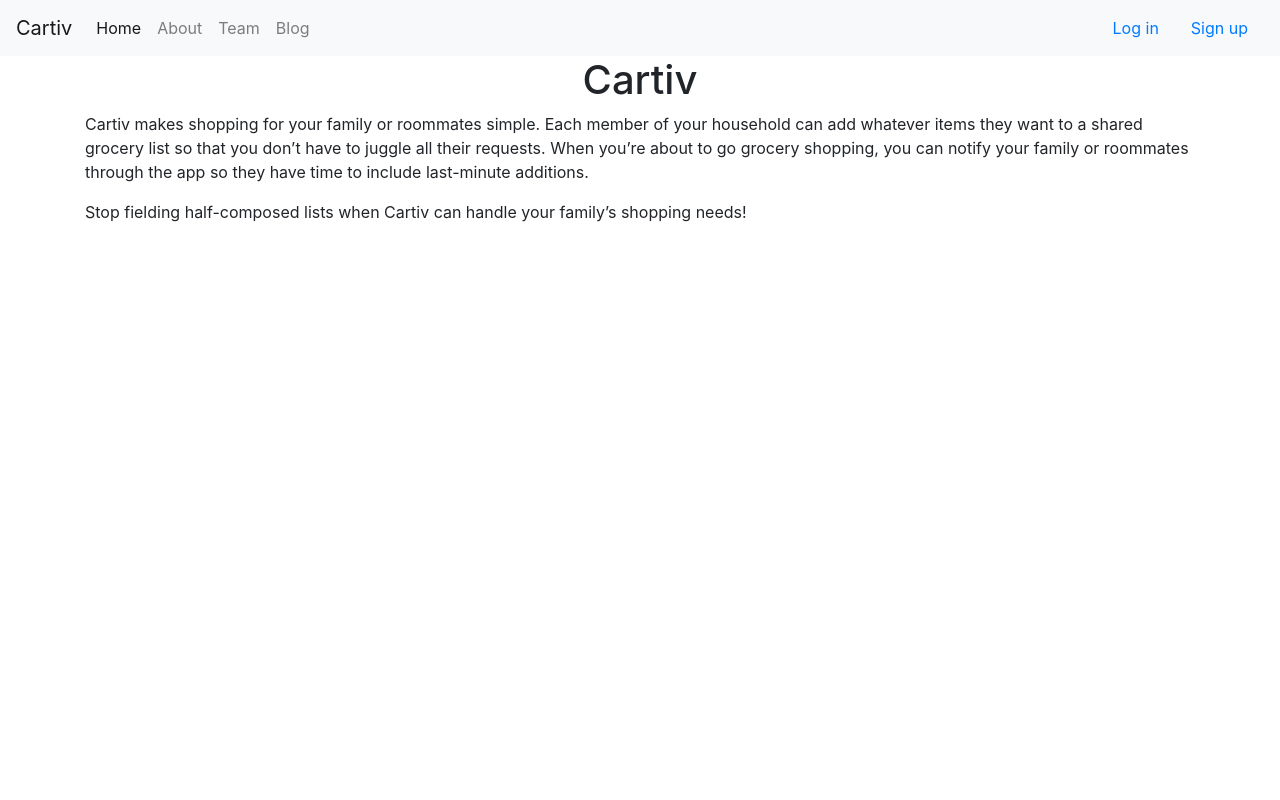
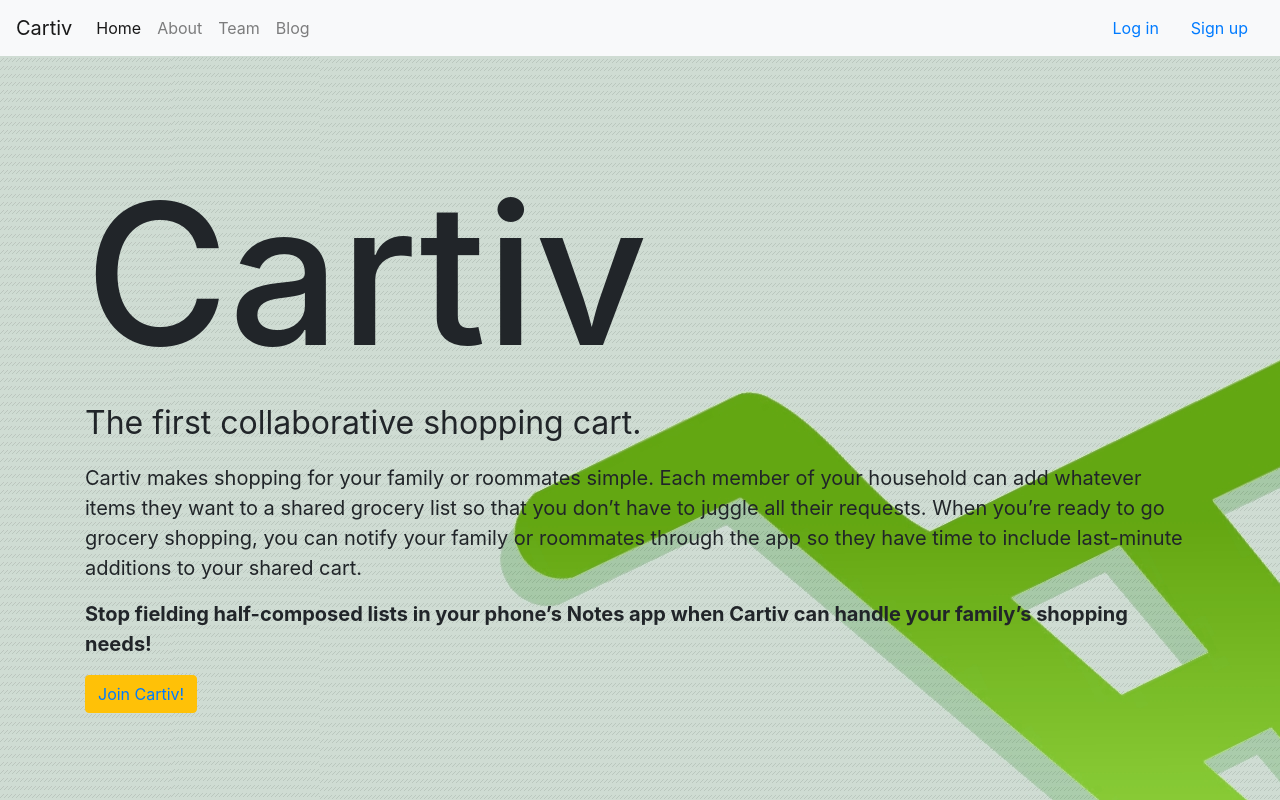
Before and after one commit to omriiii/instacart, a Python web app: template templates/home.html in a window 1280 px wide. Run offline with Jinja, Linux system fonts and the light colour scheme; the template is opened without the code that fills it, so the values that code supplies are empty; some libraries are stand-ins or nearby versions.

Commit message:
Updated home page

```diff
--- a/templates/home.html
+++ b/templates/home.html
@@ -23,7 +23,21 @@
 {% endblock %}
 
 {% block content %}
-    <h1 align="center">Cartiv</h1>
-    <p>Cartiv makes shopping for your family or roommates simple. Each member of your household can add whatever items they want to a shared grocery list so that you don’t have to juggle all their requests. When you’re about to go grocery shopping, you can notify your family or roommates through the app so they have time to include last-minute additions.</p>
-    <p>Stop fielding half-composed lists when Cartiv can handle your family’s shopping needs!</p>
+    <style>
+        body
+        {
+            background-image: url("static/home_bg.jpg");
+        }
+    </style>
+
+    <h1 style="font-size: 196px; margin-top: 100px;">Cartiv</h1>
+    <p style="font-size: 32px;">The first collaborative shopping cart.</p>
+    <p style="font-size: 20px;">Cartiv makes shopping for your family or roommates simple. Each member of your household
+        can add whatever items they want to a shared grocery list so that you don’t have to juggle all their requests.
+        When you’re ready to go grocery shopping, you can notify your family or roommates through the app so they have
+        time to include last-minute additions to your shared cart.
+    </p>
+    <p style="font-size: 20px;"><strong>Stop fielding half-composed lists in your phone’s Notes app when Cartiv can handle your family’s shopping needs!</strong></p>
+
+    <button type="button" class="btn btn-warning"><a href="register">Join Cartiv!</a></button>
 {% endblock %}
```
Also changed, not shown: static/home_bg.jpg (added).
